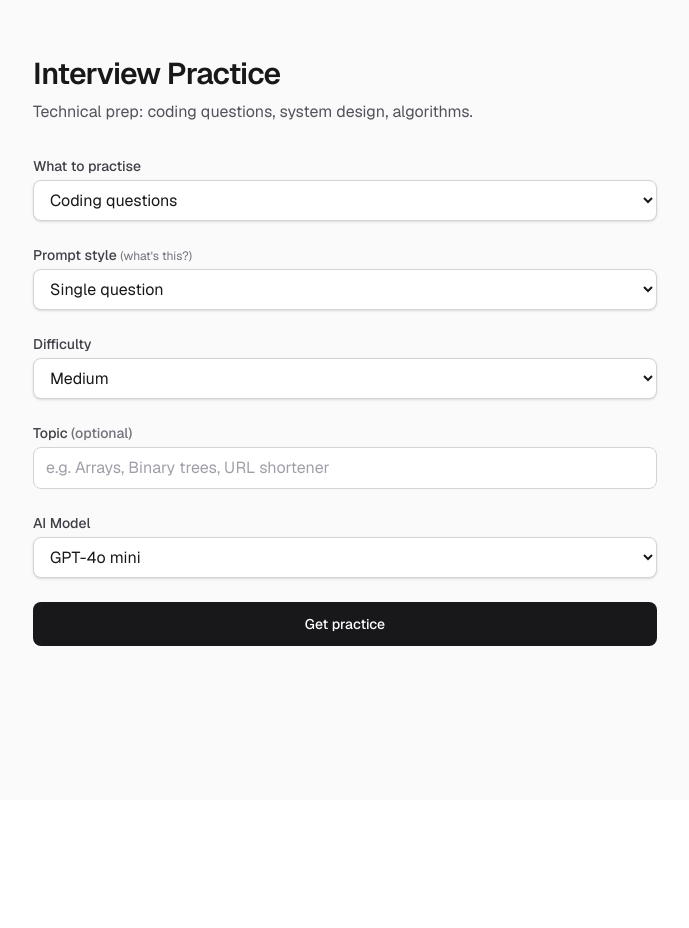
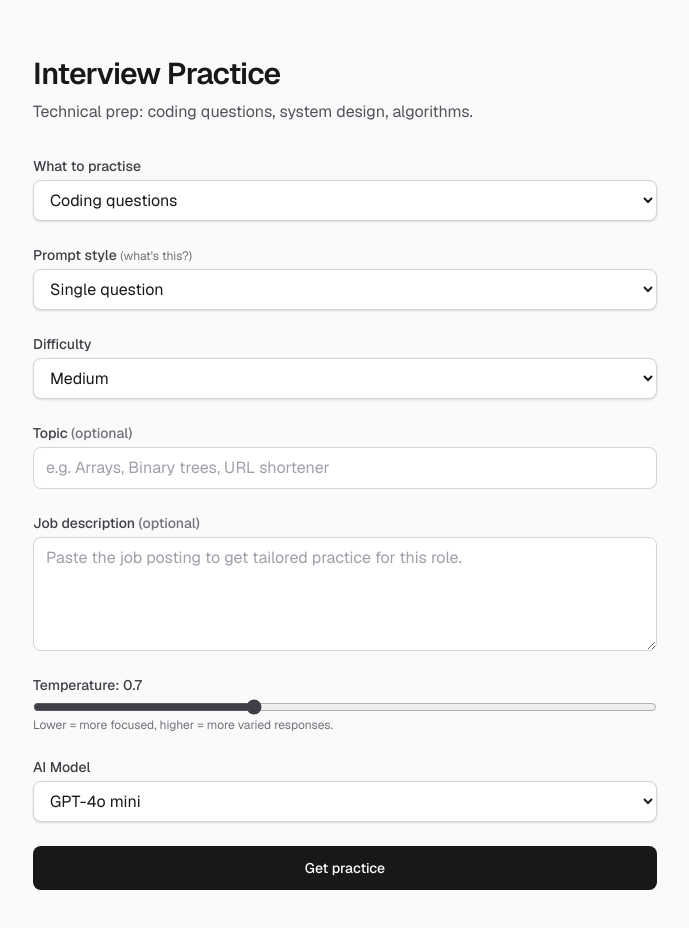
Before and after one commit to NerijusU/AI-powered-interview-app, a Next.js app: page / in a window 1280 px wide. Shown: the top 928 px of the page, without its empty margins (295-984 px from the left). Before the commit the page ends 800 px from the top, so only its background shows below. Built offline with nearby package versions, Linux system fonts and the light colour scheme.

Commit message:
feat: add more ajustable fields

```diff
--- a/app/api/prep/route.ts
+++ b/app/api/prep/route.ts
@@ -12,7 +12,10 @@ const ALLOWED_MODELS = [
   "gpt-4.1-nano",
 ] as const;
 const DEFAULT_MODEL = "gpt-4o-mini";
-const MAX_TOPIC_LENGTH = 500; // limit of "topic" input length
+const MAX_TOPIC_LENGTH = 500;
+const MAX_JOB_DESCRIPTION_LENGTH = 3000;
+const TEMPERATURE_MIN = 0;
+const TEMPERATURE_MAX = 2;
 
 /** OpenAI completion settings (tune for quality vs randomness). */
 const DEFAULT_TEMPERATURE = 0.7; // untuned temperature is 1.0.  0.7 makes the model more focused / less random
@@ -70,6 +73,25 @@ function validateBody(body: unknown): string | null {
       return `Invalid model. Use one of: ${ALLOWED_MODELS.join(", ")}.`;
     }
   }
+
+  const temperature = parsedBody.temperature;
+  if (temperature !== undefined && temperature !== null) {
+    if (typeof temperature !== "number" || Number.isNaN(temperature)) {
+      return "temperature must be a number.";
+    }
+    if (temperature < TEMPERATURE_MIN || temperature > TEMPERATURE_MAX) {
+      return `temperature must be between ${TEMPERATURE_MIN} and ${TEMPERATURE_MAX}.`;
+    }
+  }
+
+  const jobDescription = parsedBody.jobDescription;
+  if (jobDescription !== undefined && jobDescription !== null) {
+    if (typeof jobDescription !== "string") return "jobDescription must be a string.";
+    if (jobDescription.length > MAX_JOB_DESCRIPTION_LENGTH) {
+      return `jobDescription must be at most ${MAX_JOB_DESCRIPTION_LENGTH} characters.`;
+    }
+  }
+
   return null;
 }
 
@@ -89,25 +111,39 @@ export async function POST(request: NextRequest) {
       return NextResponse.json({ message: validationError }, { status: 400 });
     }
 
-    const { prepType, difficulty, topic, technique, model } = body as {
+    const { prepType, difficulty, topic, technique, model, temperature: reqTemperature, jobDescription } = body as {
       prepType: string;
       difficulty: string;
       topic?: string;
       technique?: PromptTechnique;
       model?: string;
+      temperature?: number;
+      jobDescription?: string;
     };
     const allowedTechniques = getAllowedTechniques();
     const effectiveTechnique: PromptTechnique =
       technique && allowedTechniques.includes(technique) ? technique : "base";
     const systemPrompt = buildSystemPrompt(prepType, difficulty, effectiveTechnique);
-    const userContent = topic?.trim()
+
+    let userContent = topic?.trim()
       ? `I want to practise: ${prepType}, difficulty: ${difficulty}. Topic or focus: ${topic.trim()}.`
       : `I want to practise: ${prepType}, difficulty: ${difficulty}.`;
+    if (jobDescription?.trim()) {
+      userContent += `\n\nJob description (tailor practice to this role):\n${jobDescription.trim()}`;
+    }
 
     const modelId =
       model && ALLOWED_MODELS.includes(model as (typeof ALLOWED_MODELS)[number])
         ? model
         : DEFAULT_MODEL;
+
+    const effectiveTemperature =
+      typeof reqTemperature === "number" &&
+      !Number.isNaN(reqTemperature) &&
+      reqTemperature >= TEMPERATURE_MIN &&
+      reqTemperature <= TEMPERATURE_MAX
+        ? reqTemperature
+        : DEFAULT_TEMPERATURE;
 
     const completion = await openai.chat.completions.create({
       model: modelId,
@@ -115,7 +151,7 @@ export async function POST(request: NextRequest) {
         { role: "system", content: systemPrompt },
         { role: "user", content: userContent },
       ],
-      temperature: DEFAULT_TEMPERATURE,
+      temperature: effectiveTemperature,
       max_tokens: DEFAULT_MAX_TOKENS,
     });
 
--- a/app/page.tsx
+++ b/app/page.tsx
@@ -25,7 +25,9 @@ export default function Home() {
   const [difficulty, setDifficulty] = useState<Difficulty>("medium");
   const [technique, setTechnique] = useState<PromptTechnique>("base");
   const [model, setModel] = useState<string>("gpt-4o-mini");
+  const [temperature, setTemperature] = useState(0.7);
   const [topic, setTopic] = useState("");
+  const [jobDescription, setJobDescription] = useState("");
   const [response, setResponse] = useState<string | null>(null);
   const [loading, setLoading] = useState(false);
   const [error, setError] = useState<string | null>(null);
@@ -47,7 +49,9 @@ export default function Home() {
           difficulty,
           technique,
           model,
+          temperature,
           topic: topic.trim() || undefined,
+          jobDescription: jobDescription.trim() || undefined,
         },
       );
       const data = res.data;
@@ -173,6 +177,48 @@ export default function Home() {
 
           <div>
             <label
+              htmlFor="jobDescription"
+              className="block text-sm font-medium text-zinc-700 dark:text-zinc-300"
+            >
+              Job description{" "}
+              <span className="text-zinc-500 dark:text-zinc-500">
+                (optional)
+              </span>
+            </label>
+            <textarea
+              id="jobDescription"
+              value={jobDescription}
+              onChange={(e) => setJobDescription(e.target.value)}
+              placeholder="Paste the job posting to get tailored practice for this role."
+              rows={4}
+              className="mt-1 block w-full rounded-lg border border-zinc-300 dark:border-zinc-600 bg-white dark:bg-zinc-900 px-3 py-2 text-zinc-900 dark:text-zinc-100 placeholder-zinc-400 focus:border-zinc-500 focus:outline-none focus:ring-1 focus:ring-zinc-500"
+            />
+          </div>
+
+          <div>
+            <label
+              htmlFor="temperature"
+              className="block text-sm font-medium text-zinc-700 dark:text-zinc-300"
+            >
+              Temperature: {temperature}
+            </label>
+            <input
+              id="temperature"
+              type="range"
+              min={0}
+              max={2}
+              step={0.1}
+              value={temperature}
+              onChange={(e) => setTemperature(Number(e.target.value))}
+              className="mt-1 block w-full accent-zinc-700 dark:accent-zinc-300"
+            />
+            <p className="mt-0.5 text-xs text-zinc-500 dark:text-zinc-400">
+              Lower = more focused, higher = more varied responses.
+            </p>
+          </div>
+
+          <div>
+            <label
               htmlFor="model"
               className="block text-sm font-medium text-zinc-700 dark:text-zinc-300"
             >
```
Also changed, not shown: 1 other file (tests, documents, lock files or other folders).
